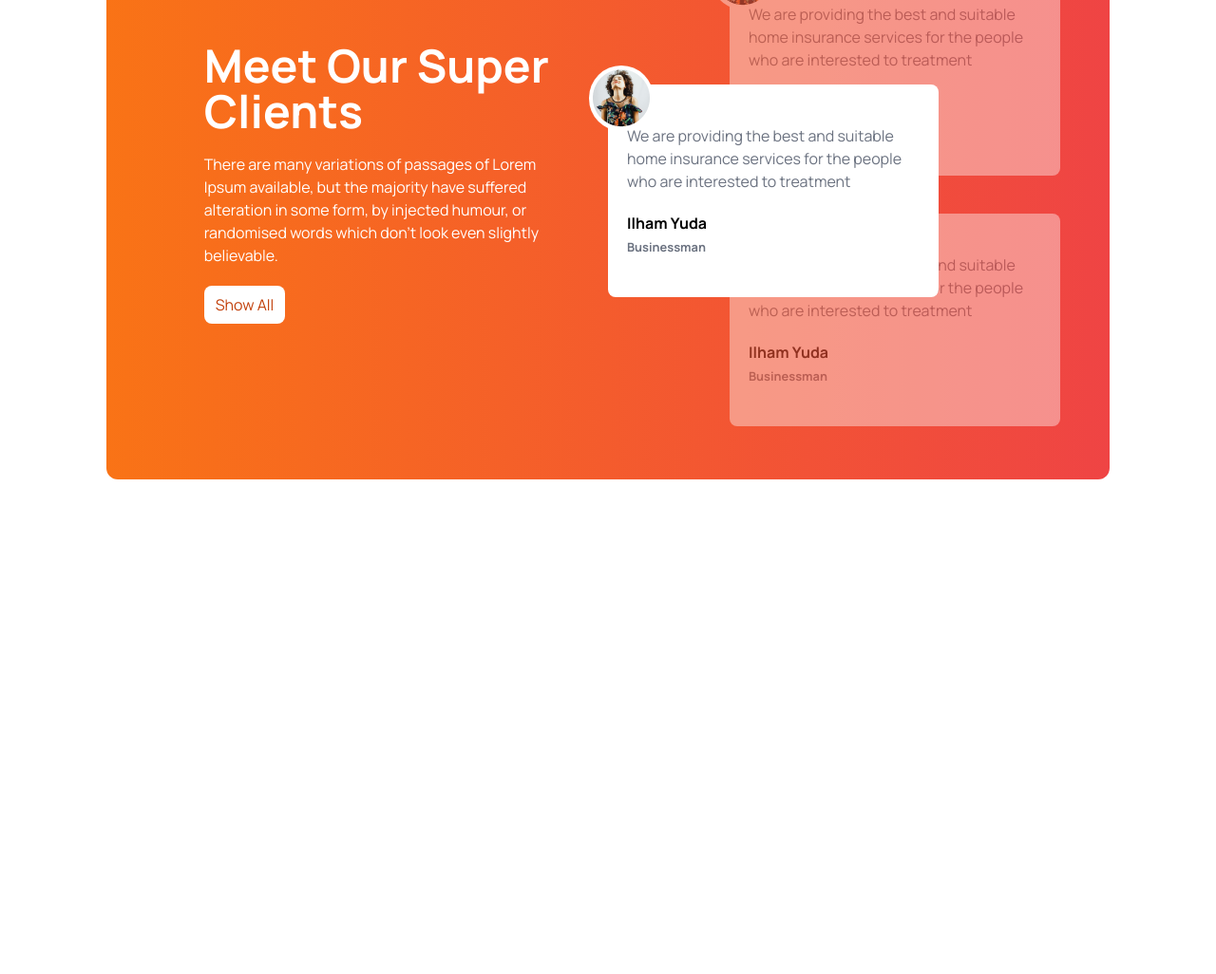
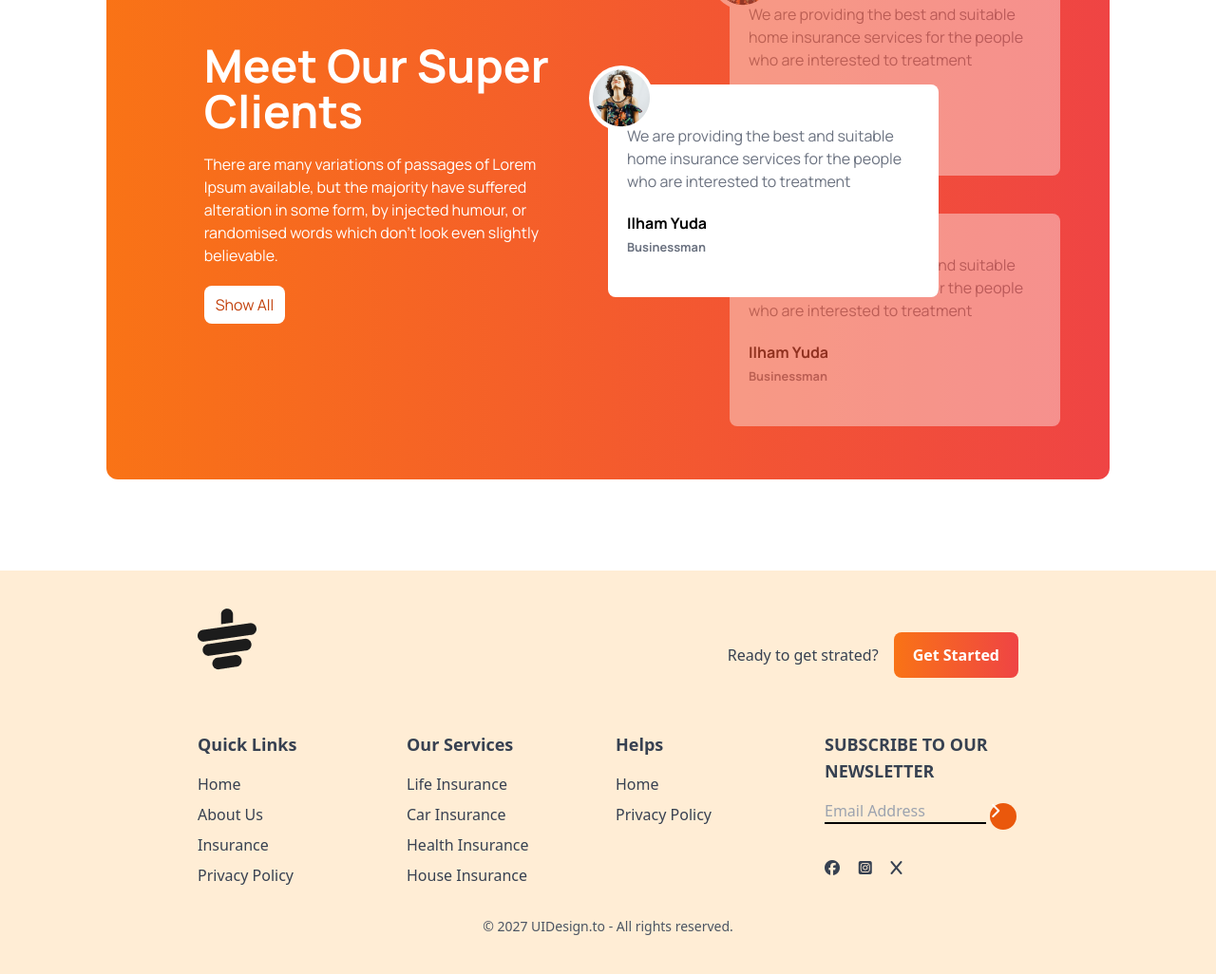
Before and after one commit to asm-shad/Tea-House, a website: page index.html in a window 1280 px wide. Shown: the part 1816-2842 px from the top of the page at 95% size. Before the commit the page ends 2417 px from the top, so only its background shows below. Drawn offline with nearby package versions, Linux system fonts and the light colour scheme.

Commit message:
Tea House Project Complete

```diff
--- a/index.html
+++ b/index.html
@@ -160,6 +160,69 @@
                 </div>
             </div>
          </section>
+         <!-- News Section HW -->
      </main>
+     <!-- Footer section -->
+     <section>
+            <footer class="bg-orange-100 text-gray-700 py-10 px-4 md:px-16">
+                <div class="w-9/12 mx-auto">
+                    <div class="mb-8 flex justify-between">
+                        <img class="mb-8" src="./images/cup.png" alt="#">
+                        <div class="flex items-center gap-4">
+                            <h4>Ready to get strated?</h4>
+                            <button class="font-bold px-5 py-3 rounded-lg text-white bg-gradient-to-r from-orange-500 to-red-500">Get Started</button>
+                        </div>
+                    </div>
+                    <div class="grid grid-cols-1 md:grid-cols-2 lg:grid-cols-4 gap-4">
+                        <!-- first column -->
+                         <div>
+                            <h3 class="font-semibold text-lg mb-4">Quick Links</h3>
+                            <ul class="space-y-2">
+                                <li><a class="hover:text-orange-600" href="#">Home</a></li>
+                                <li><a class="hover:text-orange-600" href="#">About Us</a></li>
+                                <li><a class="hover:text-orange-600" href="#">Insurance</a></li>
+                                <li><a class="hover:text-orange-600" href="#">Privacy Policy</a></li>
+                            </ul>
+                         </div>
+                        <!-- Second Column -->
+                        <div>
+                            <h3 class="font-semibold text-lg mb-4">Our Services</h3>
+                            <ul class="space-y-2">
+                                <li><a class="hover:text-orange-600" href="#">Life Insurance</a></li>
+                                <li><a class="hover:text-orange-600" href="#">Car Insurance</a></li>
+                                <li><a class="hover:text-orange-600" href="#">Health Insurance</a></li>
+                                <li><a class="hover:text-orange-600" href="#">House Insurance</a></li>
+                            </ul>
+                         </div>
+                        <!-- Third Column -->
+                        <div>
+                            <h3 class="font-semibold text-lg mb-4">Helps</h3>
+                            <ul class="space-y-2">
+                                <li><a class="hover:text-orange-600" href="#">Home</a></li>
+                                <li><a class="hover:text-orange-600" href="#">Privacy Policy</a></li>
+                            </ul>
+                         </div>
+                        <!-- Fourth Column -->
+                         <div>
+                            <h3 class="font-semibold text-lg mb-4">SUBSCRIBE TO OUR NEWSLETTER</h3>
+                            <div class="flex flex-col space-y-2">
+                                <div>
+                                    <input class="bg-transparent border-b-2 border-black w-4/6 md:w-5/6" type="text" placeholder="Email Address">
+                                    <i class="fa-solid fa-chevron-right w-7 h-7 bg-orange-600 rounded-full text-white justify-center items-center"></i>
+                                    <div class="flex justify-between w-2/5 mb-2 mt-8">
+                                        <i class="fa-brands fa-facebook"></i>
+                                        <i class="fa-brands fa-square-instagram"></i>
+                                        <i class="fa-solid fa-x"></i>
+                                    </div>
+                                </div>
+                            </div>
+                         </div>
+                    </div>
+                    <div class="text-center pt-4 mt-4">
+                        <p class="text-sm text-gray-600">© 2027 UIDesign.to - All rights reserved.</p>
+                     </div>
+                </div>
+            </footer>
+     </section>
 </body>
 </html>
```
